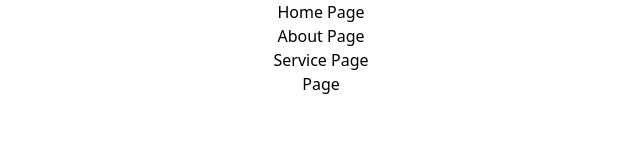
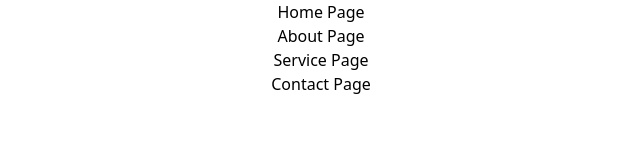
Before and after one commit to Abhijeetkokat007/rk-public-school, a React (Create React App) app: page / in a window 1280 px wide. Shown: the top 162 px of the page, without its empty margins (319-959 px from the left). Built offline with nearby package versions, Linux system fonts and the light colour scheme.

Commit message:
Update App.js

```diff
--- a/src/App.js
+++ b/src/App.js
@@ -7,7 +7,7 @@ function App() {
      <h1>Home Page</h1>
      <h1>About Page</h1>
     <h1>Service Page</h1>
-    <h1> Page</h1>
+    <h1>Contact Page</h1>
     </div>
     </>
   );
```
